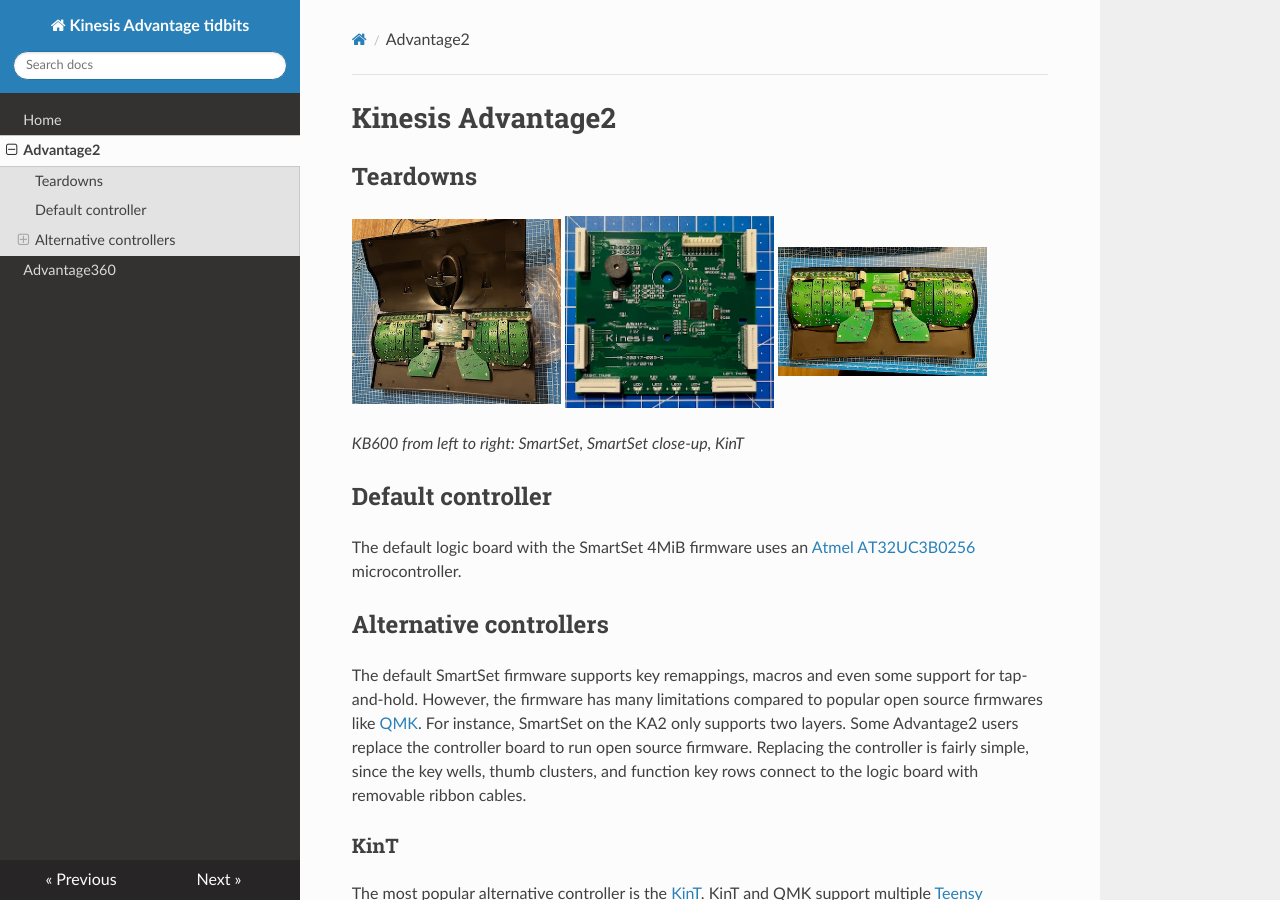
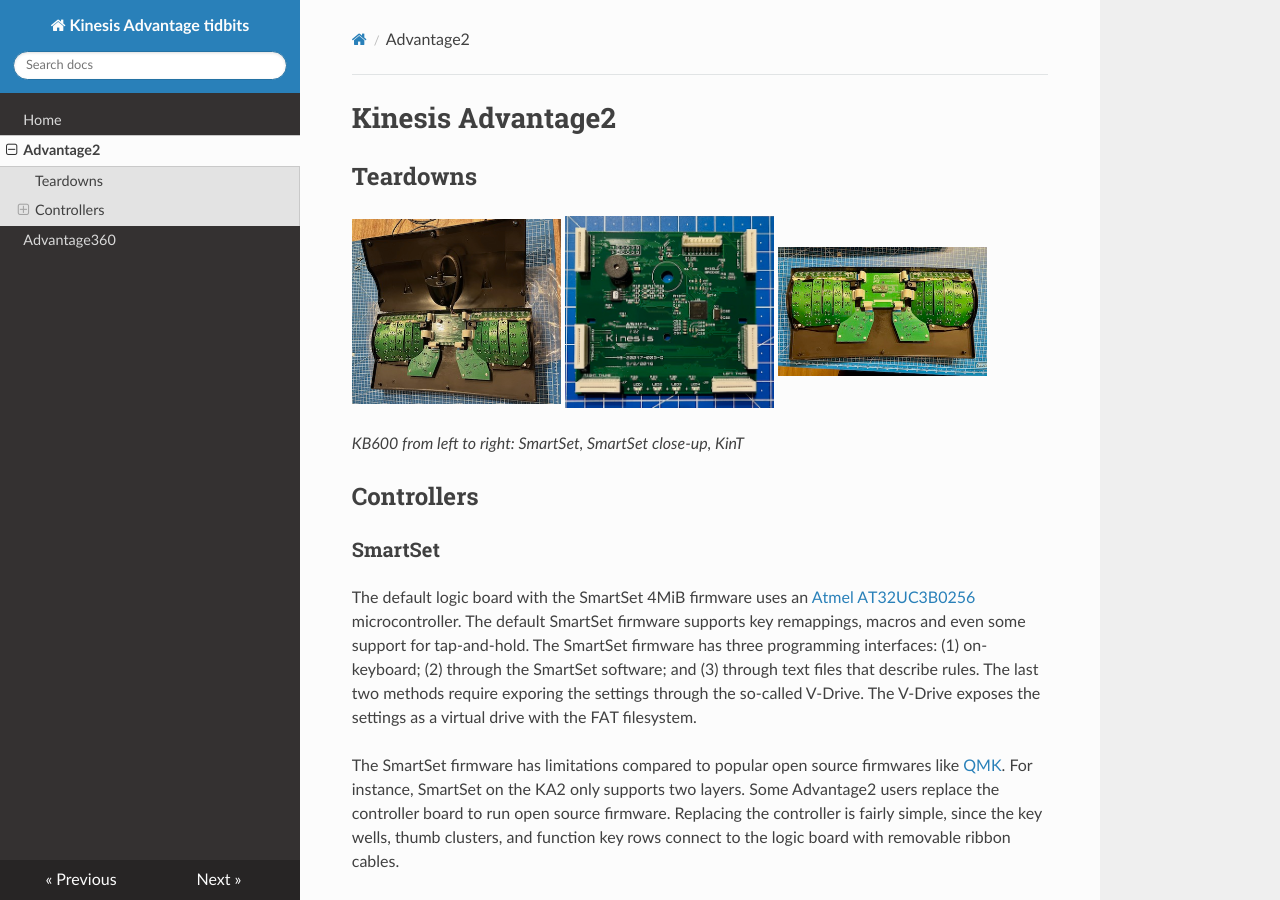
Before and after one commit to danieldk/kinesis-advantage, an MkDocs documentation site: the page built from docs/advantage2.md, in a window 1280 px wide and 900 px high. Built offline with MkDocs 1.6.1, drawn with Linux system fonts in a browser that asks for light colours; nearby versions of some CDN libraries.

Commit message:
Restructure the firmware section a bit

```diff
--- a/docs/advantage2.md
+++ b/docs/advantage2.md
@@ -8,21 +8,25 @@
 
 *KB600 from left to right: SmartSet, SmartSet close-up, KinT*
 
-## Default controller
+## Controllers
+
+### SmartSet
 
 The default logic board with the SmartSet 4MiB firmware uses an [Atmel
 AT32UC3B0256](https://www.microchip.com/en-us/product/AT32UC3B0256)
-microcontroller.
+microcontroller. The default SmartSet firmware supports key remappings, macros
+and even some support for tap-and-hold. The SmartSet firmware has three programming
+interfaces: (1) on-keyboard; (2) through the SmartSet software; and (3) through
+text files that describe rules. The last two methods require exporing the settings
+through the so-called V-Drive. The V-Drive exposes the settings as a virtual drive
+with the FAT filesystem.
 
-## Alternative controllers
-
-The default SmartSet firmware supports key remappings, macros and even some
-support for tap-and-hold. However, the firmware has many limitations compared to
-popular open source firmwares like [QMK](https://qmk.fm). For instance, SmartSet
-on the KA2 only supports two layers. Some Advantage2 users replace the
-controller board to run open source firmware. Replacing the controller is fairly
-simple, since the key wells, thumb clusters, and function key rows connect to
-the logic board with removable ribbon cables.
+The SmartSet firmware has limitations compared to popular open source firmwares
+like [QMK](https://qmk.fm). For instance, SmartSet on the KA2 only supports two
+layers. Some Advantage2 users replace the controller board to run open source
+firmware. Replacing the controller is fairly simple, since the key wells, thumb
+clusters, and function key rows connect to the logic board with removable ribbon
+cables.
 
 ### KinT
 
```
